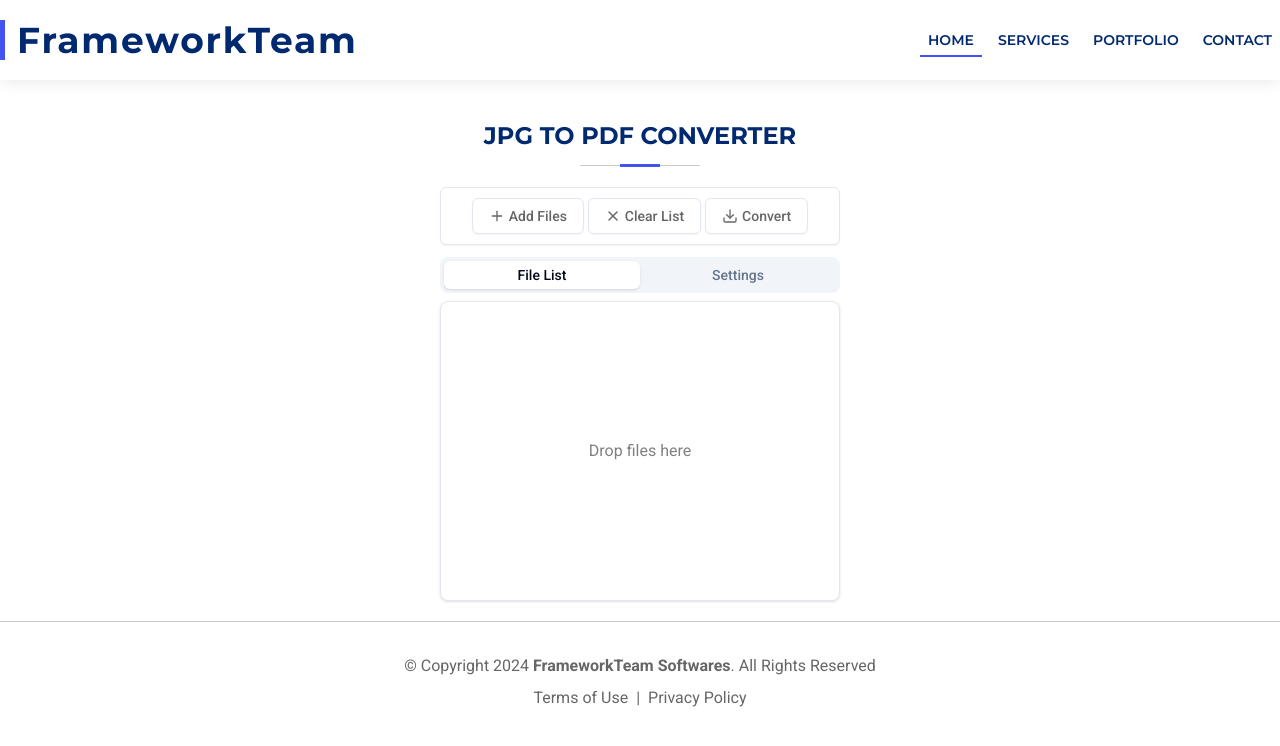
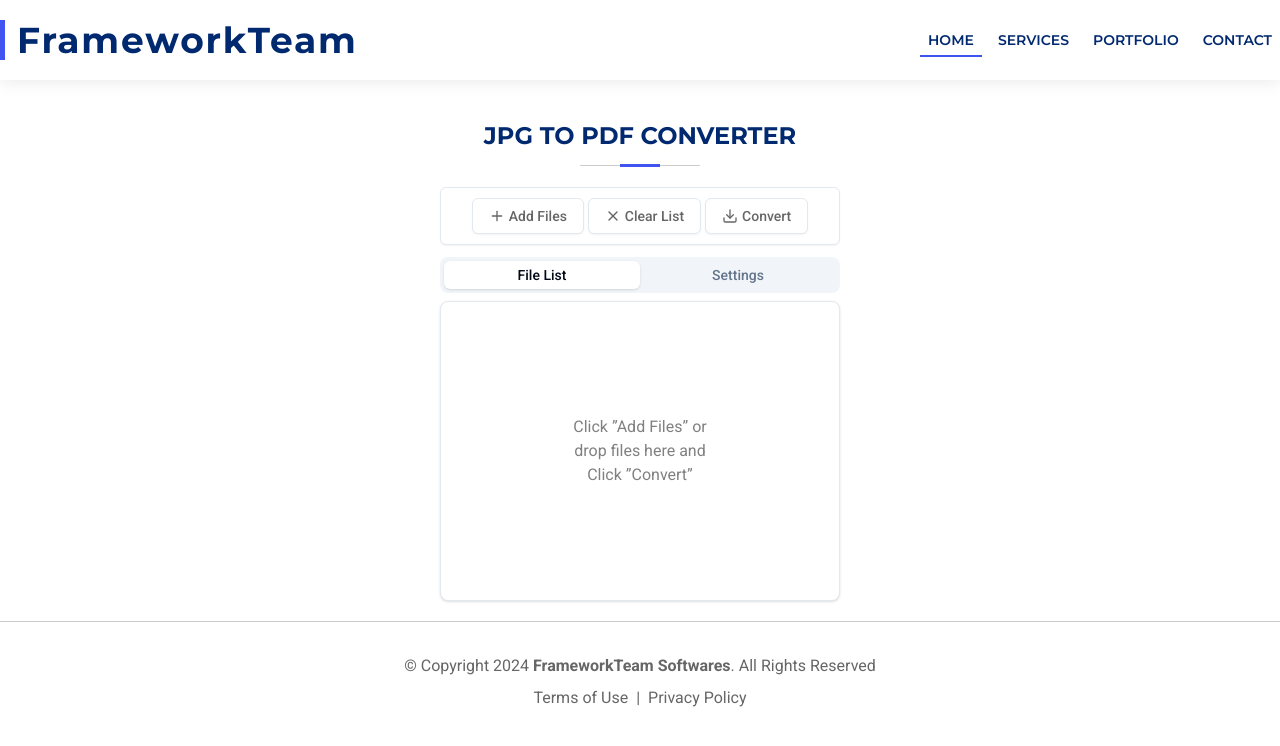
Before and after one commit to ChauhanJaved/jpg-to-pdf-converter, a Next.js app: page / in a window 1280 px wide. Shown: the top 746 px of the page. Built offline with nearby package versions, Linux system fonts and the light colour scheme.

Commit message:
DropZone user guide message update

```diff
--- a/src/components/UI/Dropzone.tsx
+++ b/src/components/UI/Dropzone.tsx
@@ -66,7 +66,15 @@ const Dropzone = () => {
                 <SortableImageList />
               ) : (
                 <div>
-                  <p className="text-base text-black-500">Drop files here</p>
+                  <p className="text-base text-black-500">
+                    Click &rdquo;Add Files&rdquo; or
+                  </p>
+                  <p className="text-base text-black-500">
+                    drop files here and
+                  </p>
+                  <p className="text-base text-black-500">
+                    Click &rdquo;Convert&rdquo;
+                  </p>
                 </div>
               )}
             </Card>
```
